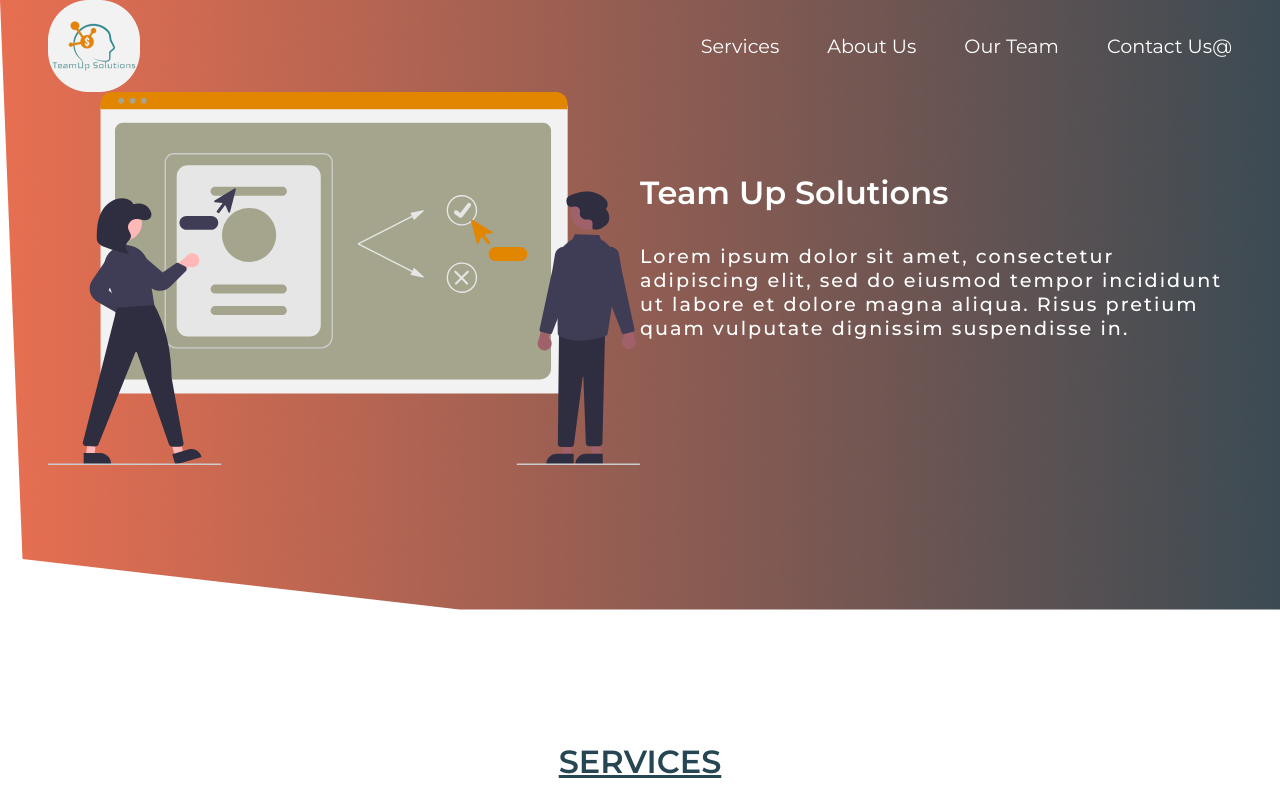
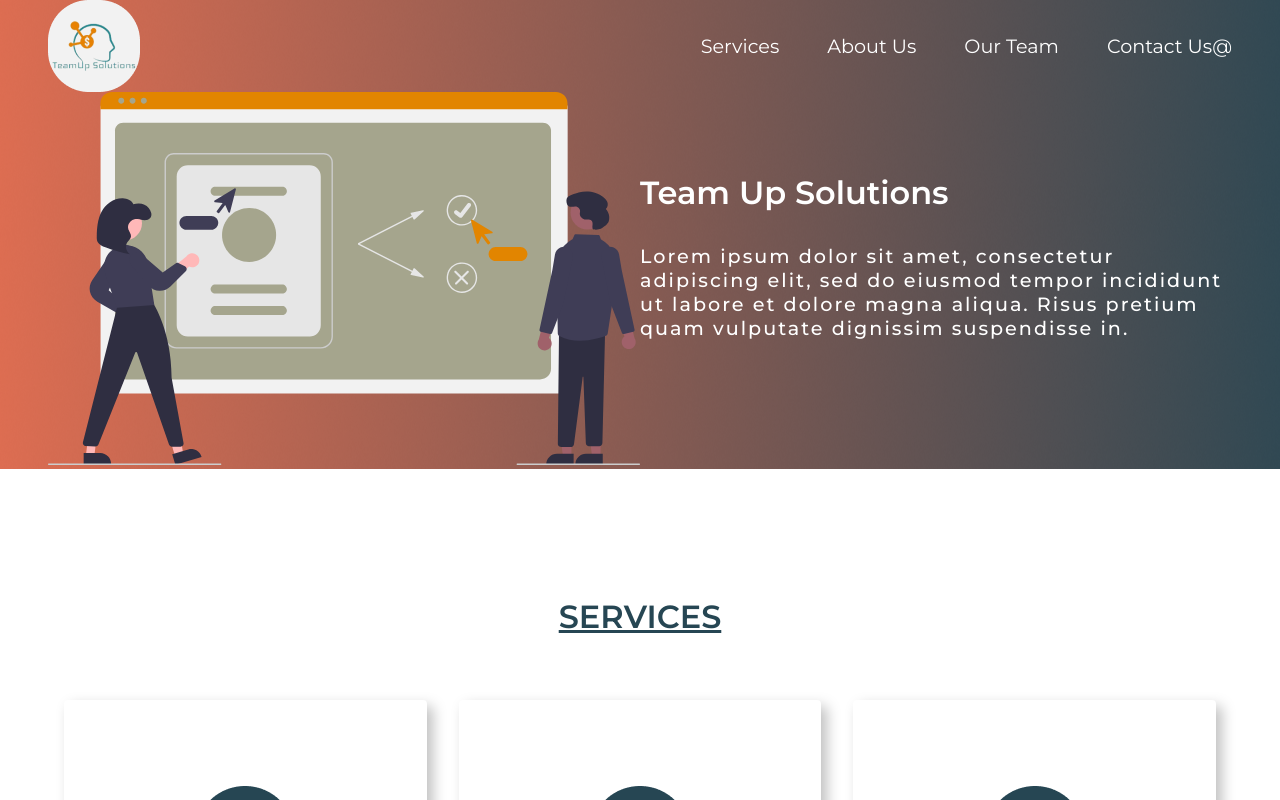
Before and after one commit to ugogalliano/TeamUp, a React (Create React App) app: page / in a window 1280 px wide. Shown: the top 800 px of the page. Built offline with nearby package versions, Linux system fonts and the light colour scheme.

Commit message:
editBackground

```diff
--- a/src/App.js
+++ b/src/App.js
@@ -15,11 +15,6 @@ function App() {
   return (
     <main className={classes.app_container}>
       <div className={classes.app_banner}>
-      <img
-        src={background}
-        alt="backgound"
-        className={classes.app_background}
-      />
       <Header />
       <Banner />
 
--- a/src/App.module.scss
+++ b/src/App.module.scss
@@ -4,14 +4,16 @@
   max-width: 1440px;
   margin: 0 auto;
   overflow-x: hidden;
-
 }
 
-.app_banner{
+.app_banner {
   width: 100%;
   position: relative;
   overflow-x: hidden;
 
+  background-image: url("../src/assets/Rectangle1.png");
+  background-position: center;
+  background-repeat: no-repeat;
 }
 
 .app_background {
@@ -19,21 +21,21 @@
   object-fit: cover;
   z-index: -10;
 
-  @include md{
+  @include md {
     position: relative;
     left: -500px;
   }
 }
 
-.app__card__container{
+.app__card__container {
   display: flex;
   align-items: center;
   justify-content: center;
   flex-direction: row;
-  gap:2rem;
-  padding:1rem;
+  gap: 2rem;
+  padding: 1rem;
 
-  @include md{
+  @include md {
     flex-direction: column;
   }
 }
--- a/src/components/Banner/Banner.module.scss
+++ b/src/components/Banner/Banner.module.scss
@@ -3,13 +3,7 @@
 .banner {
   width: 100%;
   padding: 0 $spacing-lg;
-  position: absolute;
-  top: 15%;
-  z-index: 20;
 
-  @include md {
-    overflow-x: hidden;
-  }
 }
 
 .banner__container {
--- a/src/components/Header/Header.module.scss
+++ b/src/components/Header/Header.module.scss
@@ -3,9 +3,6 @@
 .header {
   width: 100%;
   padding: 0 $spacing-lg;
-  position: absolute;
-  top: 0;
-  left: 0;
 
   @include md {
     background-color: white;
```
